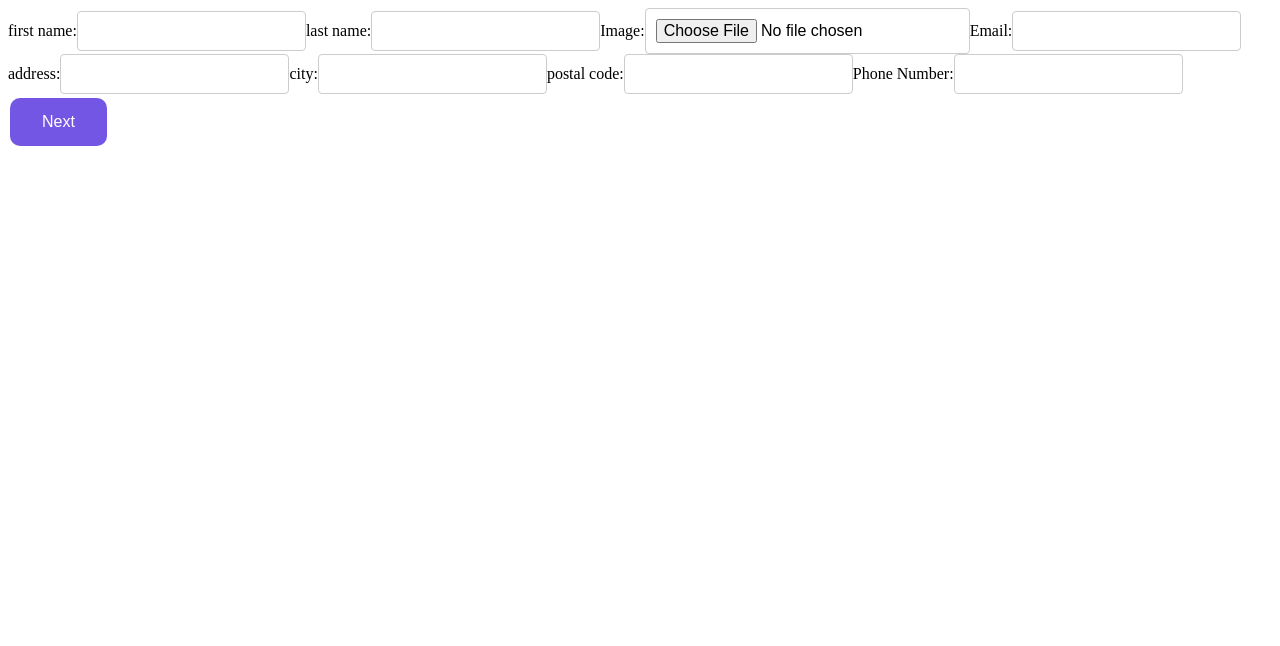
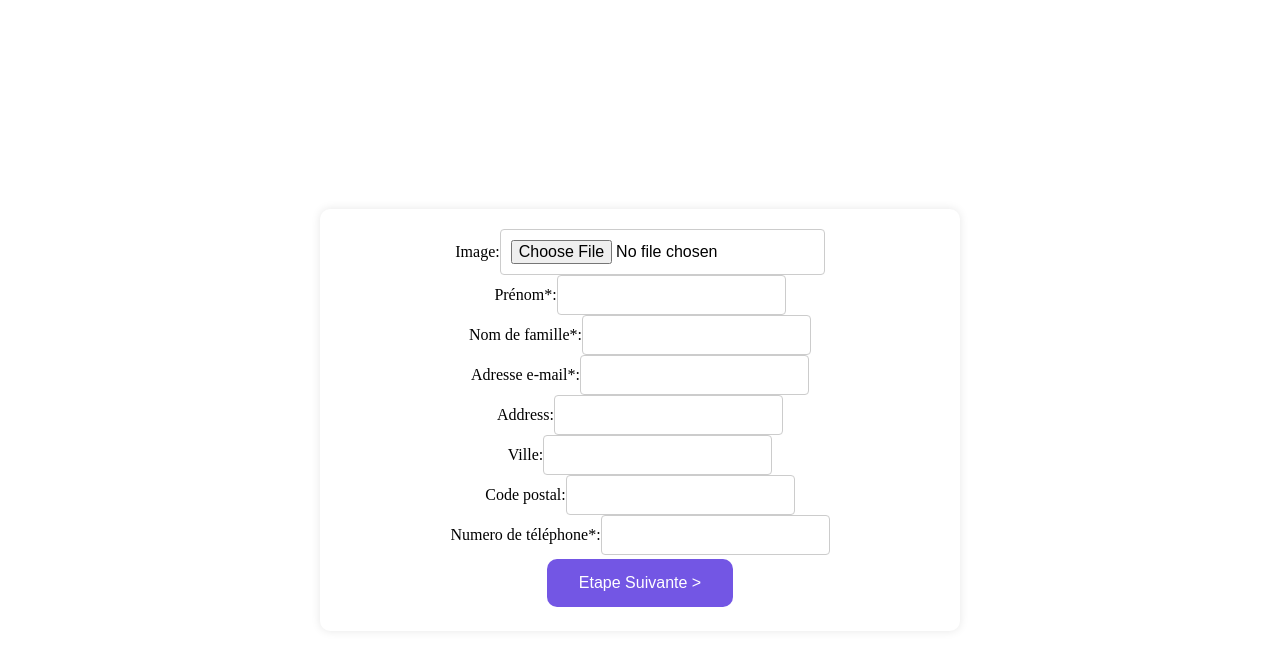
Before and after one commit to Feydai/TP-API-PDF, a React (Create React App) app in the folder frontend/: page / in a window 1280 px wide. Shown: the top 646 px of the page. Built offline with nearby package versions, Linux system fonts and the light colour scheme.

Commit message:
add: style in information personal page

```diff
--- a/frontend/src/components/Experience/Experience.js
+++ b/frontend/src/components/Experience/Experience.js
@@ -7,6 +7,7 @@ function Experience({
   handleExperienceChange,
   handleRemoveExperience,
   handleAddExperience,
+  previousPage,
 }) {
   return (
     <div key={experience.id}>
@@ -27,7 +28,12 @@ function Experience({
         />
       </label>
       <Button type="button" onClick={handleAddExperience} text={"+"} />
-      <Button type="button" onClick={() => handleRemoveExperience(index)} text={"-"}/>
+      <Button
+        type="button"
+        onClick={() => handleRemoveExperience(index)}
+        text={"-"}
+      />
+      <Button text="Previous" onClick={previousPage} />
     </div>
   );
 }
--- /dev/null
+++ b/frontend/src/components/InfomationPersonalPage/InformationPersonal.css
@@ -0,0 +1,17 @@
+.container {
+    position: absolute;
+    top: 50%;
+    left: 50%;
+    transform: translate(-50%, -50%);
+    display: flex;
+    flex-direction: column;
+    align-items: center;
+    justify-content: center;
+    margin: 20px auto;
+    padding: 20px;
+    border-radius: 10px;
+    box-shadow: 0 0 10px 0 rgba(0, 0, 0, 0.1);
+    background-color: #fff;
+    width: 100%;
+    max-width: 600px;
+}
--- a/frontend/src/components/InfomationPersonalPage/InformationPersonal.js
+++ b/frontend/src/components/InfomationPersonalPage/InformationPersonal.js
@@ -1,6 +1,7 @@
 import React from "react";
 import FormField from "../FormField/FormField";
 import Button from "../Button/Button";
+import "./InformationPersonal.css";
 
 function InformationPersonal({
   firstName,
@@ -23,50 +24,52 @@ function InformationPersonal({
 }) {
   return (
     <>
+      <div className="container">
+        <FormField label="Image" type="file" onChange={handleImageUpload} />
         <FormField
-        label="first name"
+          label="Prénom*"
           type="text"
           value={firstName}
           onChange={(e) => setFirstName(e.target.value)}
         />
         <FormField
-        label="last name"
+          label="Nom de famille*"
           type="text"
           value={text}
           onChange={(e) => setText(e.target.value)}
         />
-      <FormField label="Image" type="file" onChange={handleImageUpload} />
         <FormField
-        label="Email"
+          label="Adresse e-mail*"
           type="email"
           value={email}
           onChange={(e) => setEmail(e.target.value)}
         />
         <FormField
-        label="address"
+          label="Address"
           type="text"
           value={address}
           onChange={(e) => setAddress(e.target.value)}
         />
         <FormField
-        label="city"
+          label="Ville"
           type="text"
           value={city}
           onChange={(e) => setCity(e.target.value)}
         />
         <FormField
-        label="postal code"
+          label="Code postal"
           type="text"
           value={postalCode}
           onChange={(e) => setPostalCode(e.target.value)}
         />
         <FormField
-        label="Phone Number"
+          label="Numero de téléphone*"
           type="tel"
           value={phoneNumber}
           onChange={(e) => setPhoneNumber(e.target.value)}
         />
-      <Button text="Next" onClick={nextPage} />
+        <Button text="Etape Suivante >" onClick={nextPage} />
+      </div>
     </>
   );
 }
--- a/frontend/src/routes/GeneratePdf/GeneratePdf.js
+++ b/frontend/src/routes/GeneratePdf/GeneratePdf.js
@@ -155,9 +155,9 @@ function PDFForm() {
               handleExperienceChange={handleExperienceChange}
               handleRemoveExperience={handleRemoveExperience}
               handleAddExperience={handleAddExperience}
+              previousPage={previousPage}
             />
           ))}
-          <Button text="Previous" onClick={previousPage} />
           <Button text="Generate PDF" type="submit" />
           {pdf.pdf_name && (
             <Button
```
Lines whose indentation alone changed are shown as unchanged.
